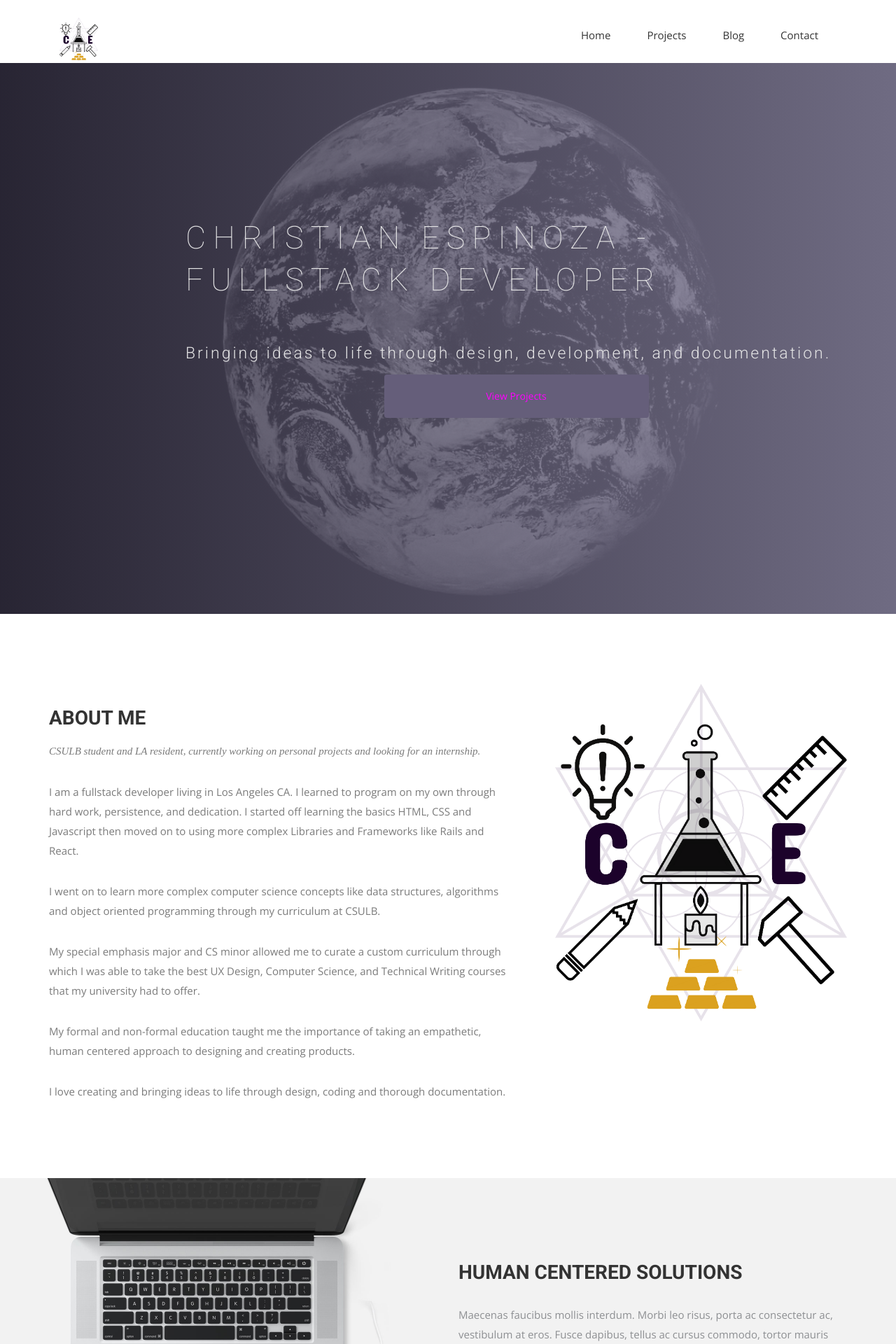
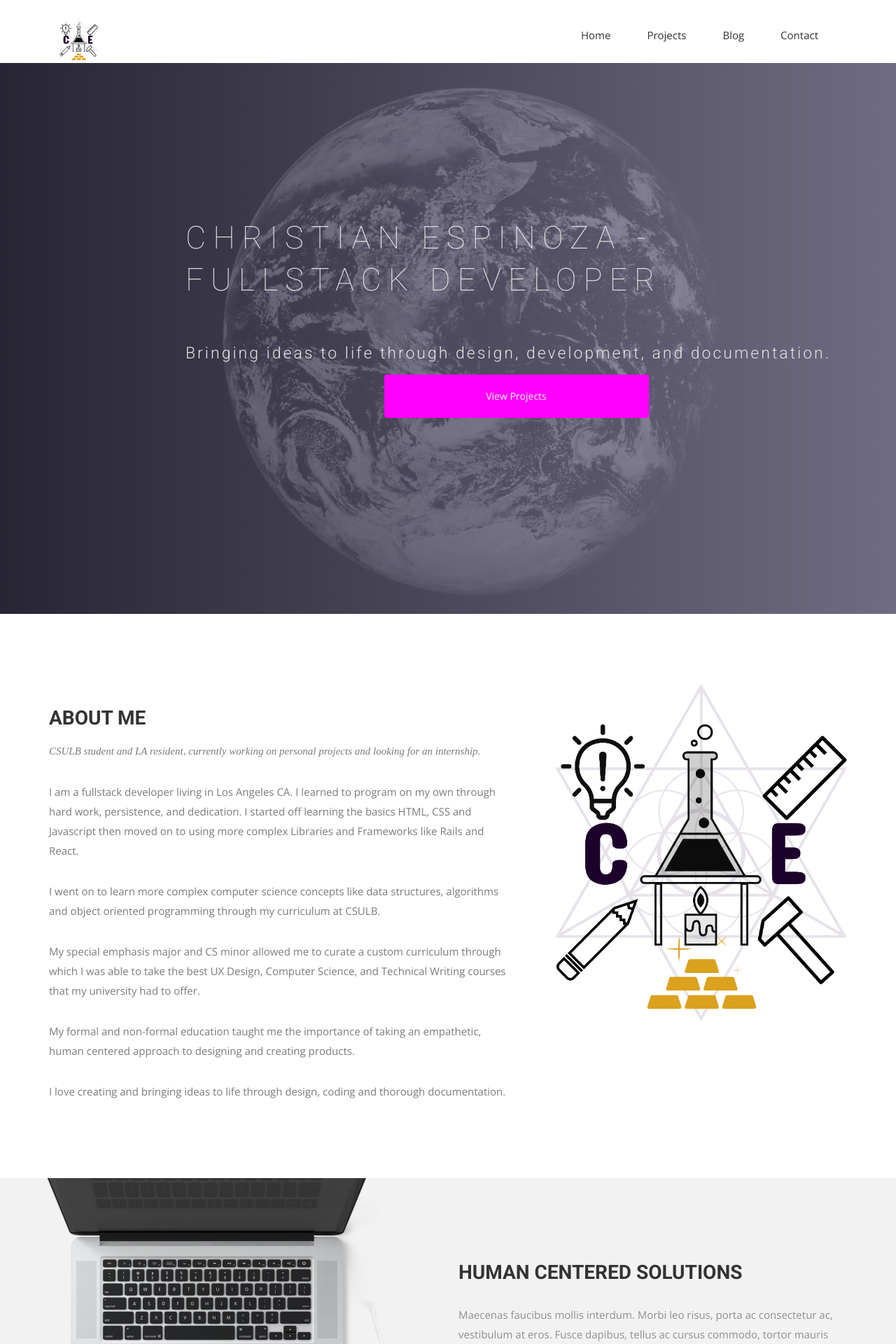
Before and after one commit to Kingslayyerr/Kingslayyerr.github.io, a Jekyll site: the page built from index.html, in a window 1280 px wide. Shown: the top 1920 px of the page at 70% size. Built offline with Jekyll 4.4.1, drawn with Linux system fonts in a browser that asks for light colours; nearby versions of some CDN libraries; some web fonts are replaced.

Commit message:
changed button color

```diff
--- a/css/airspace.css
+++ b/css/airspace.css
@@ -135,8 +135,8 @@ font header .navbar-default .navbar-nav li a:hover {
   letter-spacing: 3px;
 }
 #slider .btn-view-works {
-  background: #655E7A;
-  color: #FF00FF;
+  background: #FF00FF;
+  color: #FFF;
   padding: 20px 30px;
   width: 40%;
   margin-left: 30%;
```
